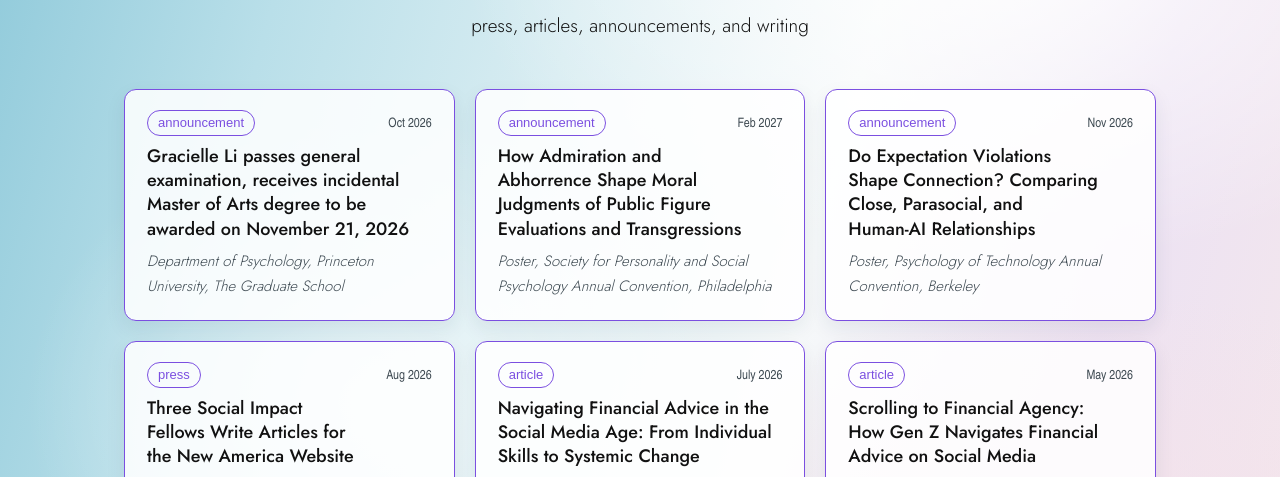
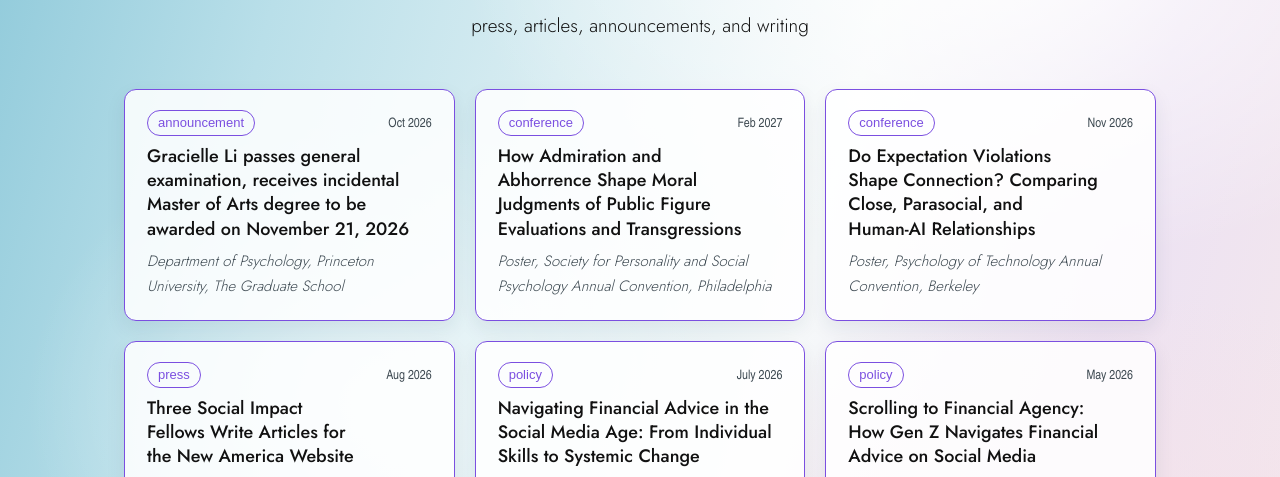
Before and after one commit to gracielleli/gracielleli.github.io, a Jekyll site: the page built from news.html, in a window 1280 px wide. Shown: the part 228-705 px from the top of the page. Built offline with Jekyll 4.4.1, drawn with Linux system fonts in a browser that asks for light colours; some web fonts are replaced.

Commit message:
Update featured.yml

```diff
--- a/_data/featured.yml
+++ b/_data/featured.yml
@@ -9,12 +9,12 @@
   title: "Gracielle Li passes general examination, receives incidental Master of Arts degree to be awarded on November 21, 2026"
   source: "Department of Psychology, Princeton University, The Graduate School"
 
-- type: "announcement"
+- type: "conference"
   when: "Feb 2027"
   title: "How Admiration and Abhorrence Shape Moral Judgments of Public Figure Evaluations and Transgressions"
   source: "Poster, Society for Personality and Social Psychology Annual Convention, Philadelphia"
 
-- type: "announcement"
+- type: "conference"
   when: "Nov 2026"
   title: "Do Expectation Violations Shape Connection? Comparing Close, Parasocial, and Human-AI Relationships"
   source: "Poster, Psychology of Technology Annual Convention, Berkeley"
@@ -25,13 +25,13 @@
   source: "Princeton GradFUTURES"
   link: "https://gradfutures.princeton.edu/news/2026/three-social-impact-fellows-write-articles-new-america-website"
 
-- type: "article"
+- type: "policy"
   when: "July 2026"
   title: "Navigating Financial Advice in the Social Media Age: From Individual Skills to Systemic Change"
   source: "New America"
   link: "https://www.newamerica.org/insights/navigating-financial-advice-in-the-social-media-age-from-individual-skills-to-systemic-change/"
 
-- type: "article"
+- type: "policy"
   when: "May 2026"
   title: "Scrolling to Financial Agency: How Gen Z Navigates Financial Advice on Social Media"
   source: "New America"
```
